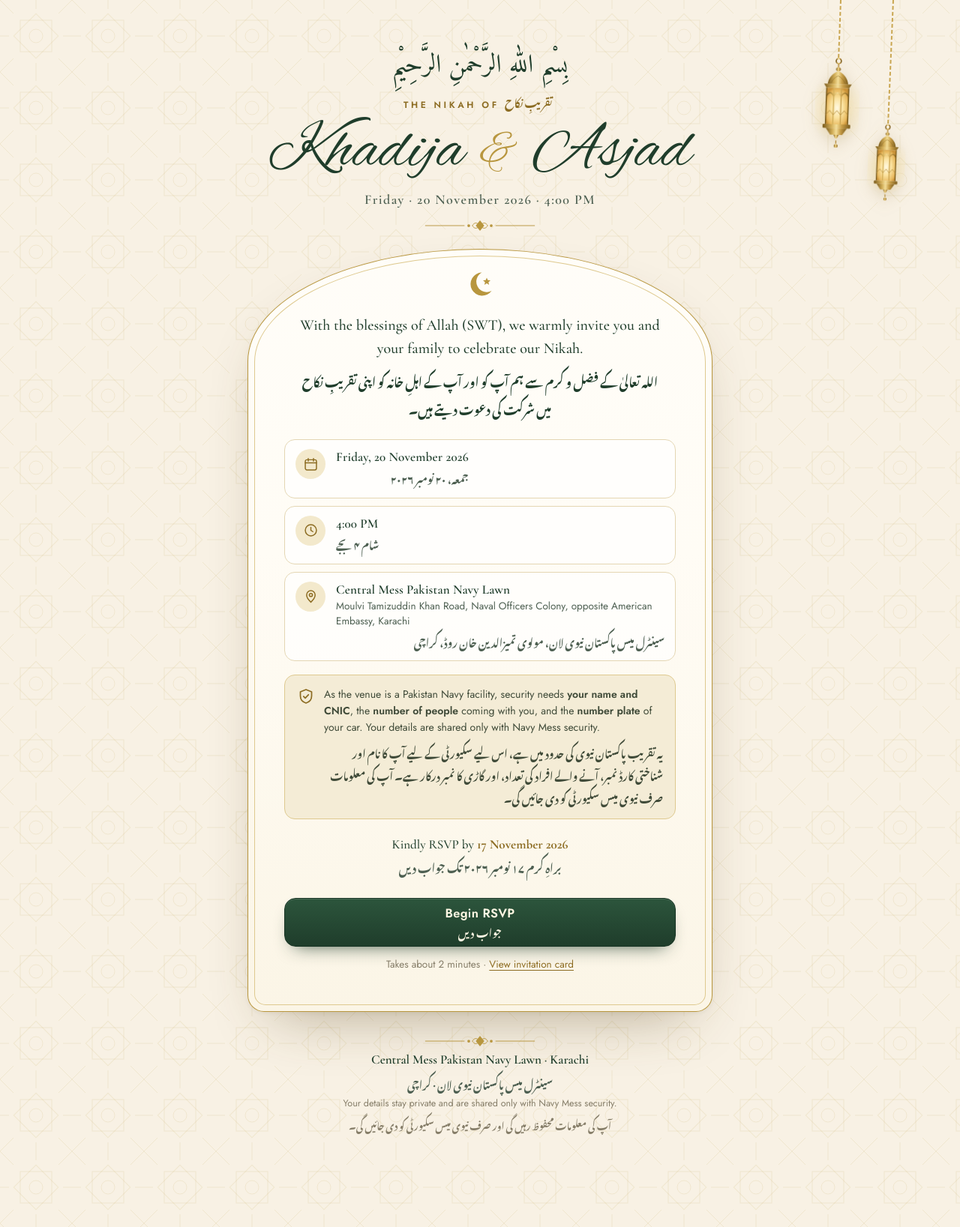
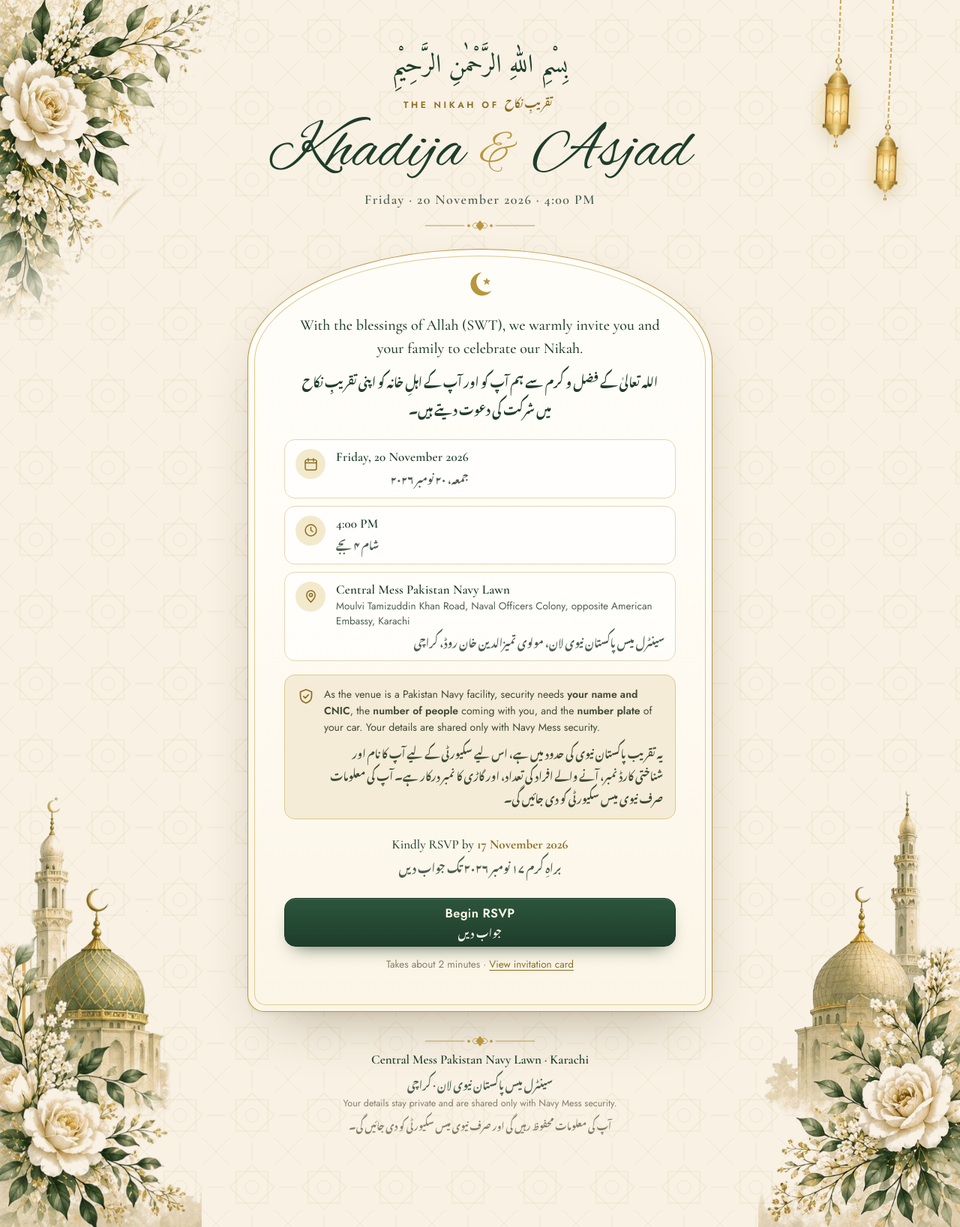
Before and after one commit to asjadsaleemai-lang/nikah-rsvp, a plain HTML site: page index.html in a window 1280 px wide. Shown: the whole page at 75% size. Drawn offline with nearby package versions, Linux system fonts and the light colour scheme; a web font is replaced by a local one.

Commit message:
Add files via upload

```diff
--- a/index.html
+++ b/index.html
@@ -11,7 +11,7 @@
 <meta property="og:type" content="website">
 <meta property="og:title" content="Khadija & Asjad · Nikah RSVP">
 <meta property="og:description" content="Friday 20 November 2026 · 4:00 PM · Central Mess Pakistan Navy Lawn, Karachi. Kindly RSVP by 17 November.">
-<meta property="og:image" content="https://asjadsaleemai-lang.github.io/nikah-rsvp/assets/og-preview.jpg">
+<meta property="og:image" content="https://asjadsaleemai-lang.github.io/nikah-rsvp/og-preview.jpg">
 <meta property="og:url" content="https://asjadsaleemai-lang.github.io/nikah-rsvp/">
 <meta property="og:image:width" content="1200">
 <meta property="og:image:height" content="630">
@@ -405,7 +405,7 @@ dialog.inv img{display:block;width:100%;height:auto;max-height:88vh;object-fit:c
 </svg>
 
 <div class="page">
-  <img class="deco deco-floral" src="assets/floral-top.png" alt="" aria-hidden="true">
+  <img class="deco deco-floral" src="floral-top.png" alt="" aria-hidden="true">
   <div class="deco lanterns" aria-hidden="true">
     <div class="lantern l1"><span class="chain"></span><svg viewBox="0 0 80 170"><use href="#lantern"/></svg></div>
     <div class="lantern l2"><span class="chain"></span><svg viewBox="0 0 80 170"><use href="#lantern"/></svg></div>
@@ -438,13 +438,13 @@ dialog.inv img{display:block;width:100%;height:auto;max-height:88vh;object-fit:c
     <p class="ur fine" lang="ur">آپ کی معلومات محفوظ رہیں گی اور صرف نیوی میس سکیورٹی کو دی جائیں گی۔</p>
   </footer>
 
-  <img class="mosque mosque-l" src="assets/mosque-left.png" alt="" aria-hidden="true">
-  <img class="mosque mosque-r" src="assets/mosque-right.png" alt="" aria-hidden="true">
+  <img class="mosque mosque-l" src="mosque-left.png" alt="" aria-hidden="true">
+  <img class="mosque mosque-r" src="mosque-right.png" alt="" aria-hidden="true">
 </div>
 
 <dialog class="inv" id="inviteDlg" aria-label="Invitation card">
   <button class="dlg-x" type="button" data-action="close-invite" aria-label="Close"><svg><use href="#i-x"/></svg></button>
-  <img src="assets/invitation.jpg" alt="Nikah invitation of Khadija Mohib and Muhammad Asjad Saleem, 20 November 2026, 4:00 PM, Central Mess Pakistan Navy Lawn, Karachi" loading="lazy">
+  <img src="invitation.jpg" alt="Nikah invitation of Khadija Mohib and Muhammad Asjad Saleem, 20 November 2026, 4:00 PM, Central Mess Pakistan Navy Lawn, Karachi" loading="lazy">
 </dialog>
 
 <noscript><p style="text-align:center;padding:20px">Please turn on JavaScript to fill in the RSVP form.</p></noscript>
```
